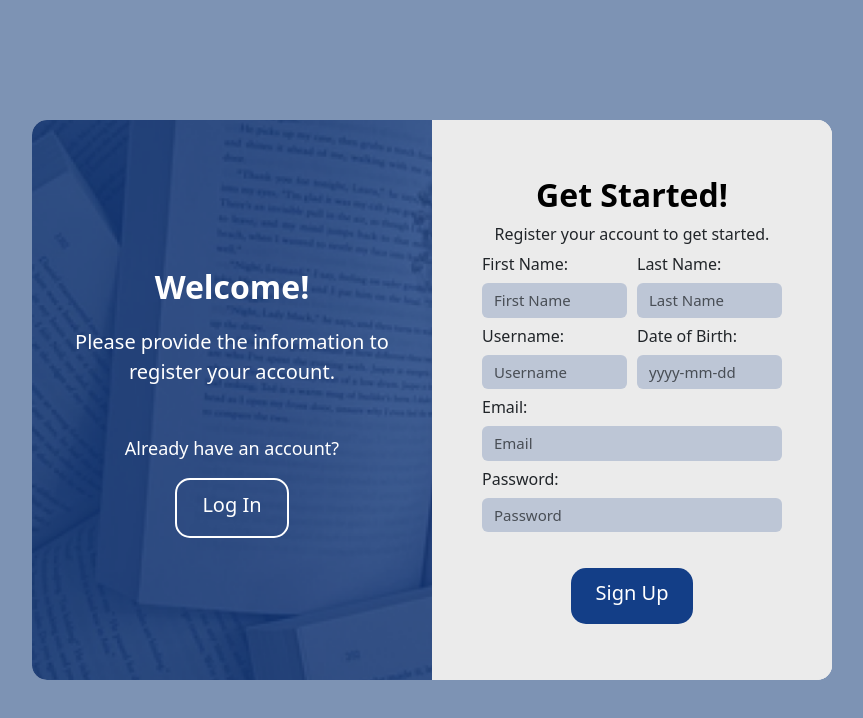
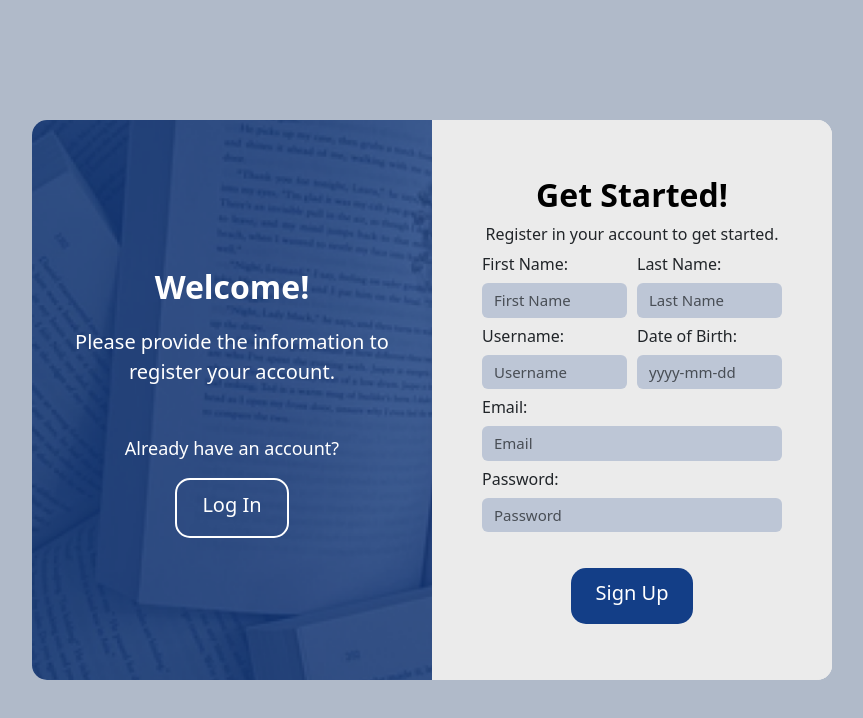
Before and after one commit to blekism/crb-react, a React (Vite) app: page / in a window 1280 px wide. Both pictures are taken after a click on the button "Sign Up". Shown: the top 718 px of the page, without its empty margins (208-1071 px from the left). Built offline with nearby package versions, Linux system fonts and the light colour scheme; the HTML template or start-up script is replaced by a standard one.

Commit message:
add changes to loginRegister layout and css. add animation

```diff
--- a/src/user/loginSignupPage/loginRegister.css
+++ b/src/user/loginSignupPage/loginRegister.css
@@ -1,5 +1,5 @@
 body{
-    background: #7d93b4;
+    background: #b0bac9;
 }
 .loginSignupParentCont {
     display: flex;
@@ -10,7 +10,6 @@ body{
     width: 800px;
     max-width: 100%;
     margin: 0 auto;
-
     /* height: 100vh; */
 }
 
--- a/src/user/loginSignupPage/loginRegister.jsx
+++ b/src/user/loginSignupPage/loginRegister.jsx
@@ -18,7 +18,7 @@ export default function LoginSignup() {
           {/* Right Panel */}
           <div className="loginSignupChildCont-right">
             <h1>Get Started!</h1>
-            <p className="p2">Register your account to get started.</p>
+            <p className="p2">Register in your account to get started.</p>
 
             <div className="loginSignupChildCont-rightTopContent">
               <div className="loginSignupChildCont-rightTopContent1">
```
